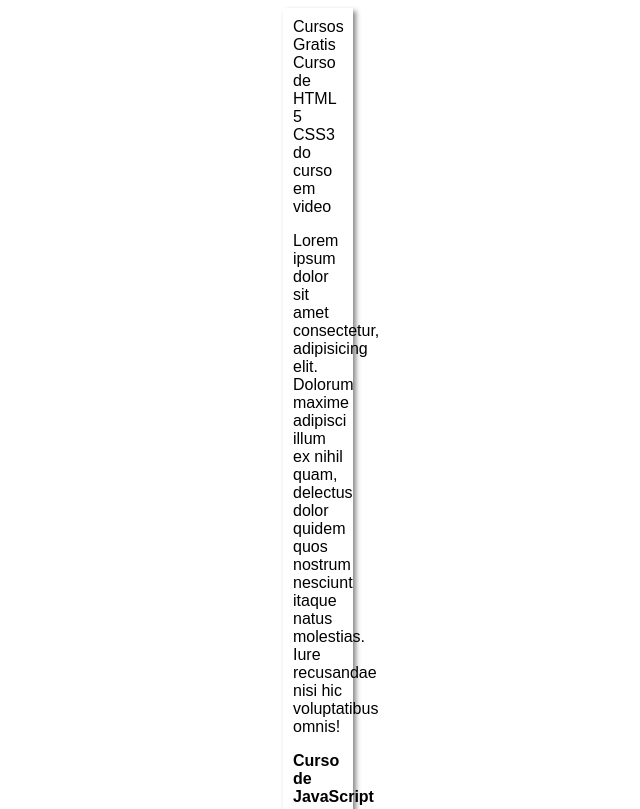
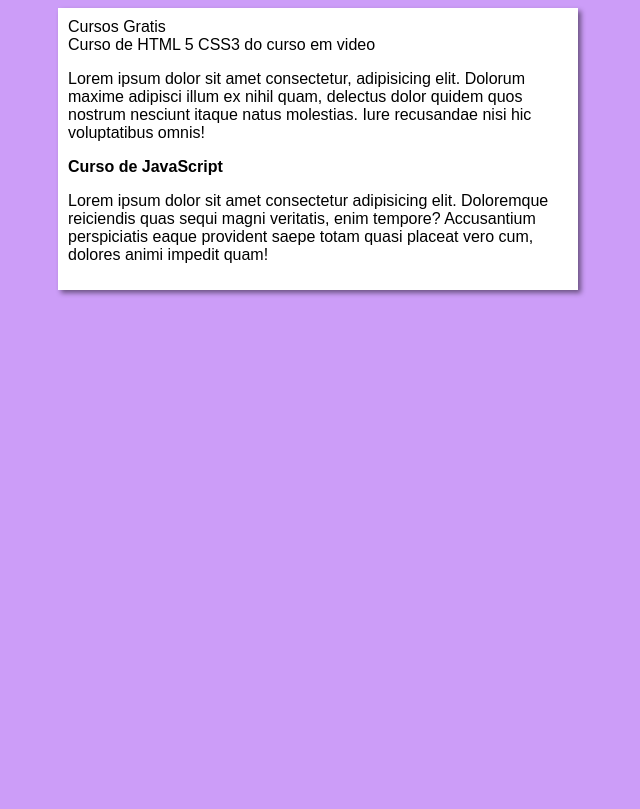
Before and after one commit to camposprogramador/projeto-site, a plain HTML site: page index.html in a window 1280 px wide. Shown: the top 809 px of the page, without its empty margins (322-962 px from the left). Drawn offline with Linux system fonts and the light colour scheme.

Commit message:
corrigido stile

```diff
--- a/_css/style.css
+++ b/_css/style.css
@@ -7,13 +7,13 @@
 
 body
 {
-    background-color: rgb(red, green, blue);
+    background-color: rgb(204, 157, 248);
 }
 
 main
 {
     background-color: #fff;
-    width: 50px;
+    width: 500px;
     margin: auto;
     padding: 10px;
     box-shadow: 3px 3px 5px rgba(0, 0, 0, 0.473);
--- a/index.html
+++ b/index.html
@@ -4,7 +4,7 @@
     <meta charset="UTF-8">
     <meta http-equiv="X-UA-Compatible" content="IE=edge">
     <meta name="viewport" content="width=device-width, initial-scale=1.0">
-    <link rel="stylesheet" href="_css/style.css">
+    <link rel="stylesheet" href="./_css/style.css">
     <title>Site Curso em Video</title>
 </head>
 <body>
```
